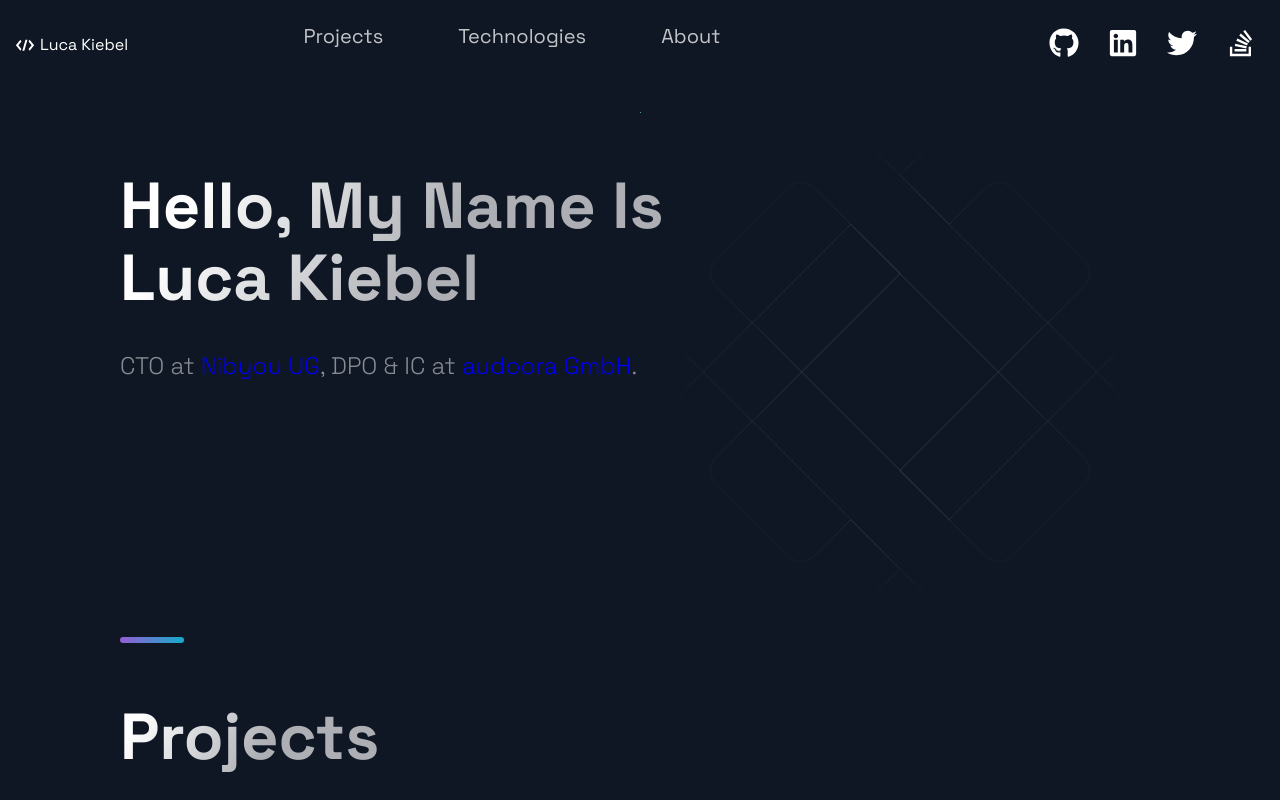
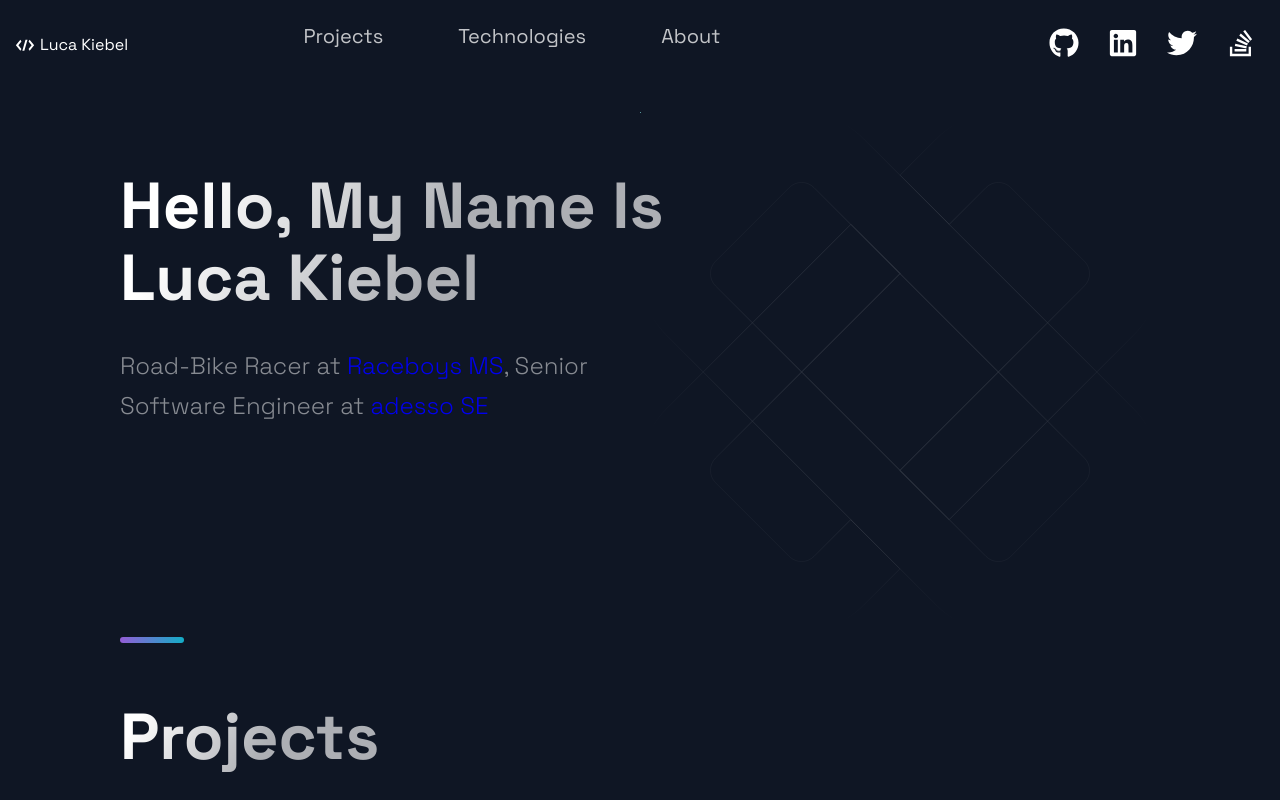
Before and after one commit to lucakiebel/website, a Next.js app: page / in a window 1280 px wide. Shown: the top 800 px of the page. Built offline with nearby package versions, Linux system fonts and the light colour scheme.

Commit message:
Update Hero.js

```diff
--- a/src/components/Hero/Hero.js
+++ b/src/components/Hero/Hero.js
@@ -13,7 +13,7 @@ const Hero = (props) => (
           Luca Kiebel
         </SectionTitle>
         <SectionText>
-        CTO at <a href="https://nibyou.com" target="_blank">Nibyou UG</a>, DPO &amp; IC at <a href="https://audoora.de" target="_blank">audoora GmbH</a>.
+        Road-Bike Racer at <a href="https://www.instagram.com/raceboys.ms" target="_blank">Raceboys MS</a>, Senior Software Engineer at <a href="https://adesso.de" target="_blank">adesso SE</a>
         </SectionText>
       </LeftSection>
     </Section>
```
